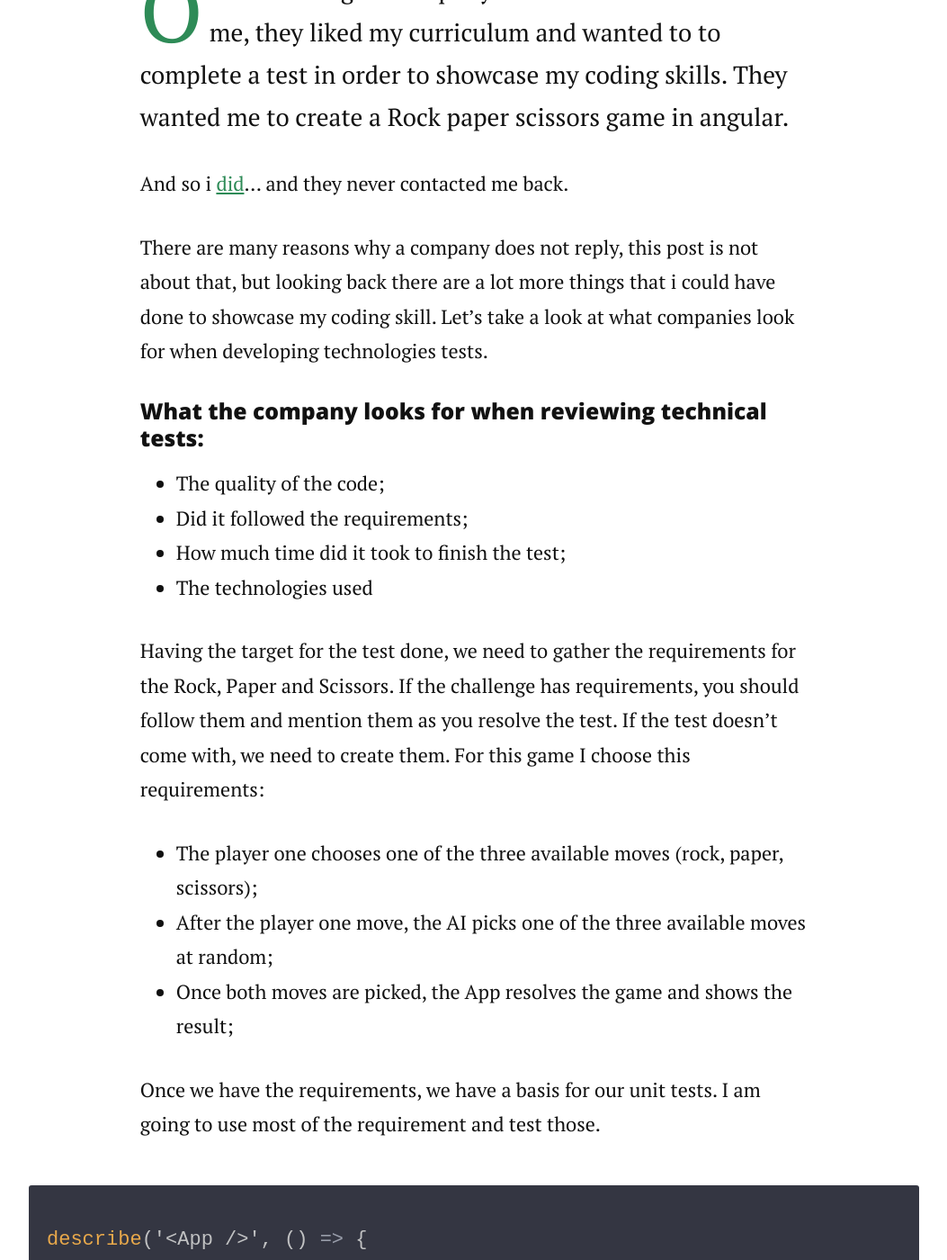
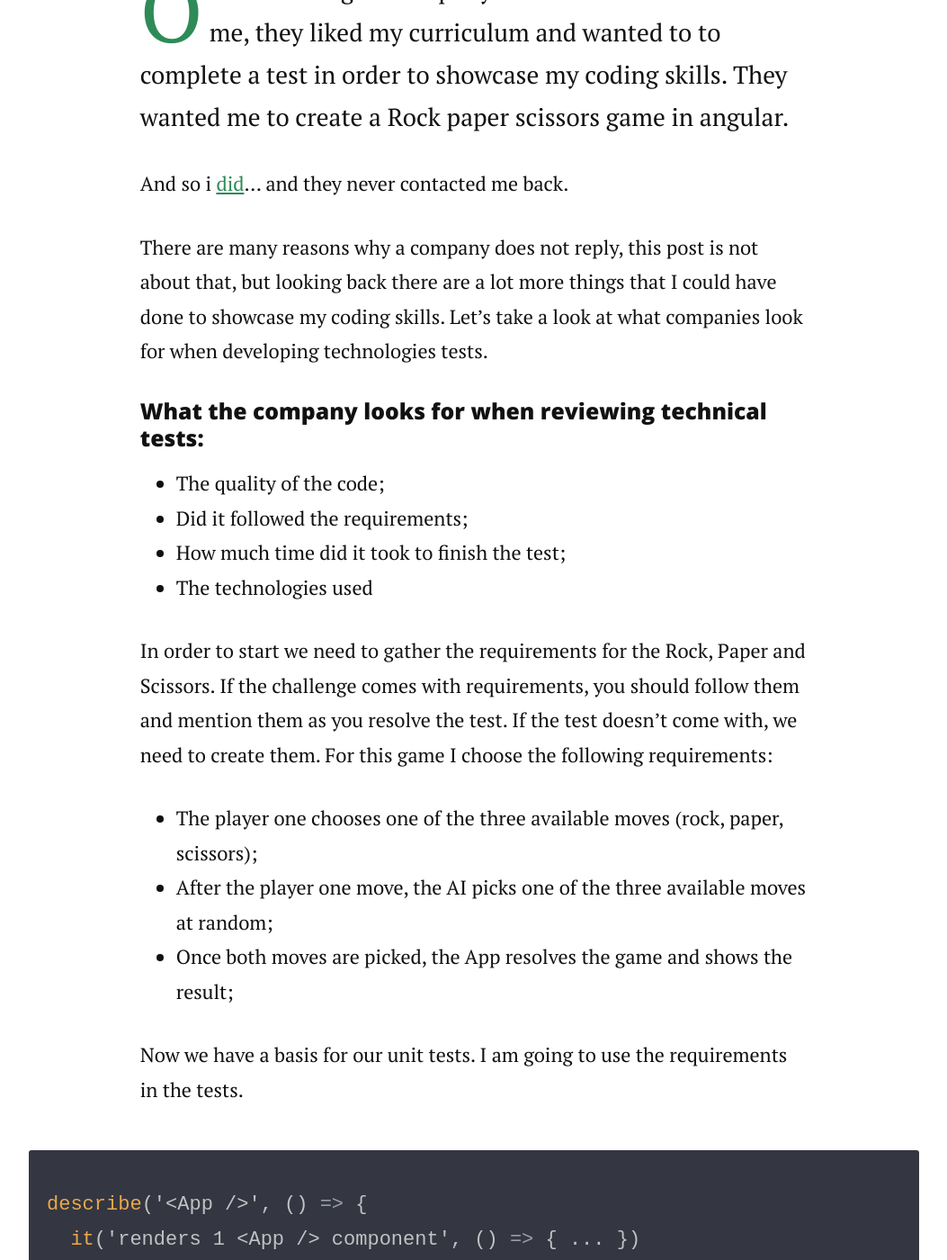
Before and after one commit to GustavoRSSilva/gustavorssilva.github.io, a Jekyll site: the page built from _posts/2018-01-21-react-rock-paper-scissors.markdown, in a window 1280 px wide and 1400 px high, scrolled down 690 px. Shown: the whole window at 90% size, without its empty margins (113-1166 px from the left). Built offline with Jekyll 4.4.1, drawn with Linux system fonts in a browser that asks for light colours; nearby versions of some CDN libraries; some of the changed text lies outside the part shown.

Commit message:
[new] soem fixs

```diff
--- a/_posts/2018-01-21-react-rock-paper-scissors.markdown
+++ b/_posts/2018-01-21-react-rock-paper-scissors.markdown
@@ -10,7 +10,7 @@
 
 And so i <a href="https://github.com/GustavoRSSilva/rock-paper-scissors-the-game" target="\_blank">did</a>... and they never contacted me back.
 
-There are many reasons why a company does not reply, this post is not about that, but looking back there are a lot more things that i could have done to showcase my coding skill. Let's take a look at what companies look for when developing technologies tests.
+There are many reasons why a company does not reply, this post is not about that, but looking back there are a lot more things that I could have done to showcase my coding skills. Let's take a look at what companies look for when developing technologies tests.
 
 <!-- What companies look for when reviewing a test -->
 
@@ -21,14 +21,14 @@
 * The technologies used
 
 <!-- Requirements -->
-Having the target for the test done, we need to gather the requirements for the Rock, Paper and Scissors. If the challenge has requirements, you should follow them and mention them as you resolve the test. If the test doesn't come with, we need to create them. For this game I choose this requirements:
+In order to start we need to gather the requirements for the Rock, Paper and Scissors. If the challenge comes with requirements, you should follow them and mention them as you resolve the test. If the test doesn't come with, we need to create them. For this game I choose the following requirements:
 
 * The player one chooses one of the three available moves (rock, paper, scissors);
 * After the player one move, the AI picks one of the three available moves at random;
 * Once both moves are picked, the App resolves the game and shows the result;
 
 <!-- TDD -->
-Once we have the requirements, we have a basis for our unit tests. I am going to use most of the requirement and test those.
+Now we have a basis for our unit tests. I am going to use the requirements in the tests.
 
 {% highlight javascript %}
 
@@ -48,7 +48,7 @@
 
 {% endhighlight %}
 
-As you can see the unit tests will follow the requirements and are going to make use that independent the solution you take, the requirements will be taken into consideration.
+As you can see the unit tests will follow the requirements and are going to be taken into consideration, independently the solution you take.
 
 <!-- Different solutions available -->
 
@@ -147,8 +147,13 @@
 {% endhighlight %}
 
 The thirst solution is, in my opinion, the smaller and creative one. This solution is to create an array with an hierarchy, where the index X beat the index X + 1 or The initial index (0).
-<!-- TODO graph image -->
-This is a lightweight solution that is less scalable. Clearly the second solution is the better one. However i think that having a side solution can be very interesting to show creativity in solving tests. The end solution looks like this:
+
+<figure>
+	<img src="https://upload.wikimedia.org/wikipedia/commons/thumb/6/67/Rock-paper-scissors.svg/1200px-Rock-paper-scissors.svg.png" alt="rock_paper_scissors">
+	<figcaption>Fig1. - Rock, Paper and Scissors hierarchy</figcaption>
+</figure>
+
+This is a lightweight solution that is less scalable. Clearly the second solution is the better one. However I think that having a side solution can be very interesting to display creativity. The end solution looks like this:
 
 {% highlight javascript %}
   const moves = ['rock', 'scissors', 'paper'];
@@ -181,10 +186,10 @@
 {% endhighlight %}
 
 <!-- Documentation -->
-After having the tests and solution the only thing missing is the Documentation. The documentation to should aim to teach the user about the project and how to run it. <a href="https://github.com/GustavoRSSilva/react-rock-paper-scissors-vs-ai/wiki"> Here I am going to talk about the requirements, the tests and the solution.</a>
+After having the tests and solution the only thing missing is the Documentation. The documentation should aim to teach the user about the project and how to run it. <a href="https://github.com/GustavoRSSilva/react-rock-paper-scissors-vs-ai/wiki"> Here I am going to talk about the requirements, the tests and the solution.</a>
 
-
-<!-- Tips -->
 
 <!-- Conclusion -->
 In conclusion, when doing a technical test, always try to create a simple, scalable solution following all the required.
+
+The following test can be consulted <a href="https://github.com/GustavoRSSilva/react-rock-paper-scissors-vs-ai">here</a>.
```
